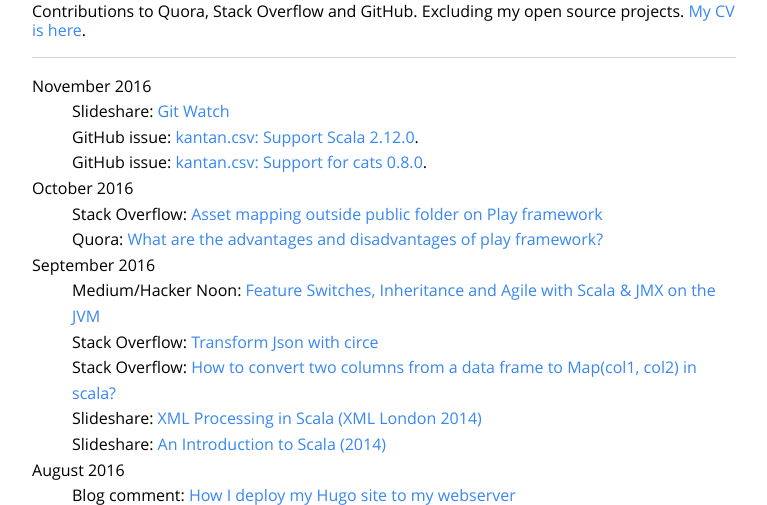
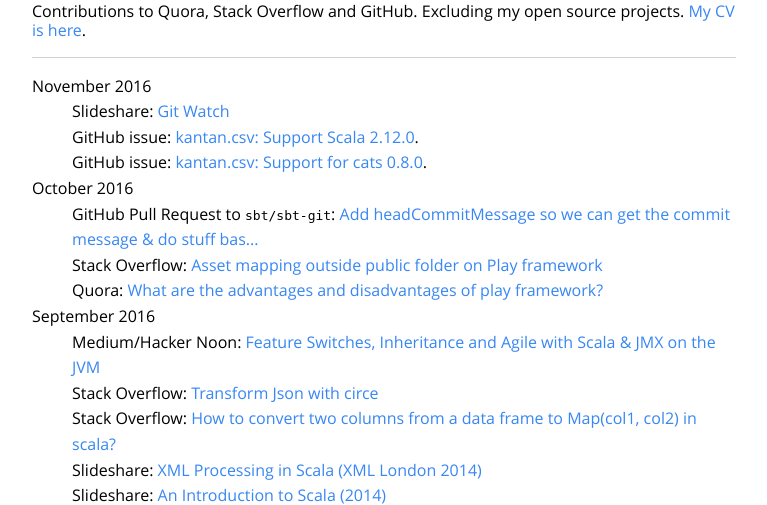
Before and after one commit to philicious/ScalaWilliam.com, a PHP site: page /content/ in a window 1280 px wide. Shown: the part 156-661 px from the top of the page, without its empty margins (256-1023 px from the left). Run offline with PHP 8.4, Linux system fonts and the light colour scheme.

Commit message:
Add PR info.

```diff
--- a/content/index.php
+++ b/content/index.php
@@ -13,10 +13,11 @@
     <dd>GitHub issue: <a href="https://github.com/nrinaudo/kantan.csv/issues/58">kantan.csv: Support Scala 2.12.0</a>.</dd>
     <dd>GitHub issue: <a href="https://github.com/nrinaudo/kantan.csv/issues/59">kantan.csv: Support for cats 0.8.0</a>.</dd>
     <dt>October 2016</dt>
+      <dd>GitHub Pull Request to <code>sbt/sbt-git</code>: <a href="https://github.com/sbt/sbt-git/pull/114">Add headCommitMessage so we can get the commit message &amp; do stuff bas...</a></dd>
     <dd>Stack Overflow: <a href="http://stackoverflow.com/a/40335314/2789308">Asset mapping outside public folder on Play framework</a></dd>
     <dd>Quora: <a href="https://www.quora.com/What-are-the-advantages-and-disadvantages-of-play-framework/answer/William-Narmontas">What are the advantages and disadvantages of play framework?</a></dd>
     <dt>September 2016</dt>
-    <dd>Medium/Hacker Noon: <a href="https://hackernoon.com/feature-switches-inheritance-and-agile-with-scala-jmx-on-the-jvm-140b4bf94d9f">Feature Switches, Inheritance and Agile with Scala & JMX on the JVM
+    <dd>Medium/Hacker Noon: <a href="https://hackernoon.com/feature-switches-inheritance-and-agile-with-scala-jmx-on-the-jvm-140b4bf94d9f">Feature Switches, Inheritance and Agile with Scala &amp; JMX on the JVM
 </a></dd>
     <dd>Stack Overflow: <a href="http://stackoverflow.com/a/39705895/2789308">Transform Json with circe</a></dd>
     <dd>Stack Overflow: <a href="http://stackoverflow.com/a/39713832/2789308">How to convert two columns from a data frame to Map(col1, col2) in scala?</a></dd>
```
